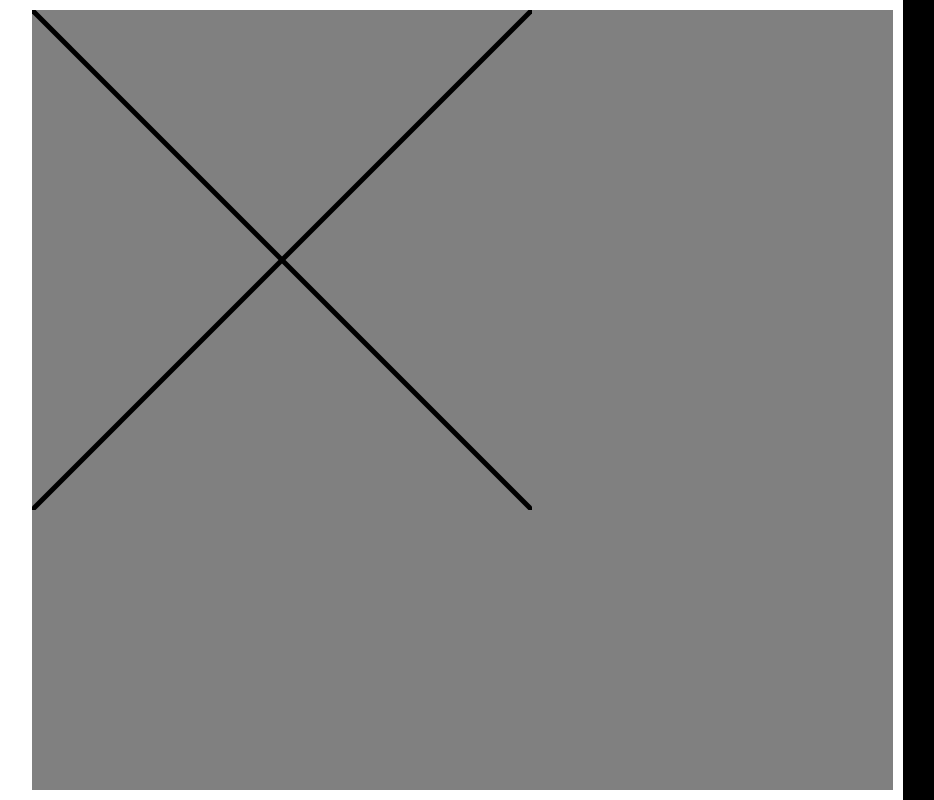
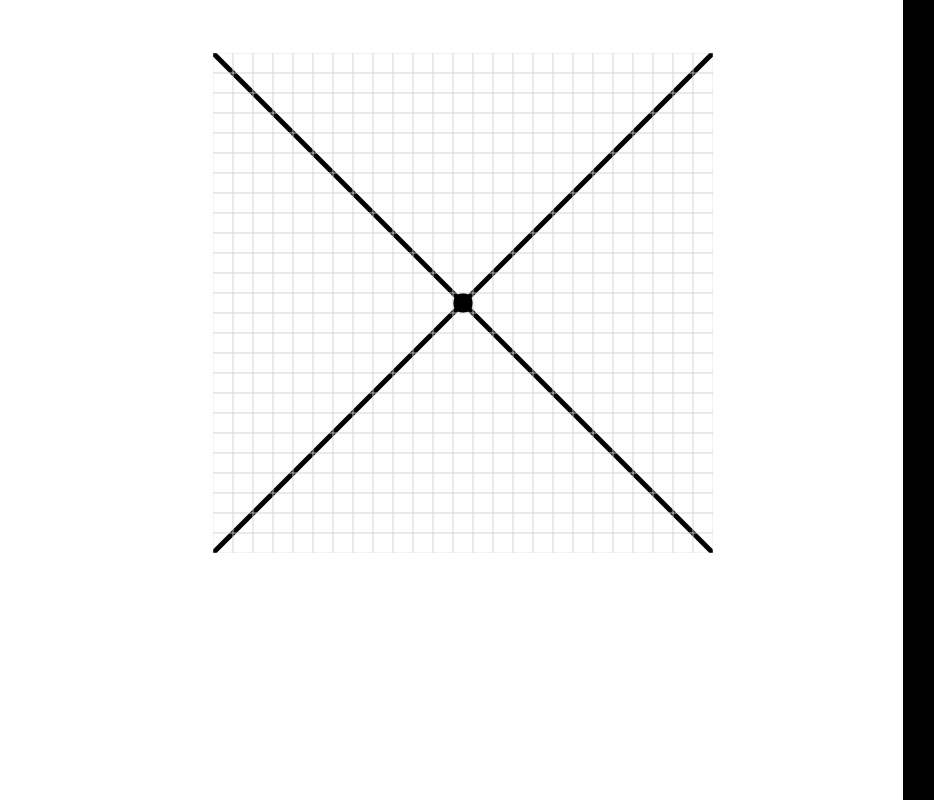
Before and after one commit to lolasanchezz/dinkly, a plain HTML site: page demandAndSupply.html in a window 1280 px wide. Shown: the whole page, without its empty margins (8-942 px from the left). Drawn offline with nearby package versions, Linux system fonts and the light colour scheme.

Commit message:
grid without numbers :)

```diff
--- a/demandAndSupply.css
+++ b/demandAndSupply.css
@@ -6,8 +6,9 @@ height: 100vh;
 
 #canvasContainer {
     position:relative;
-    background-color: gray;
+    background-color: white;
     flex:1 1 70%;
+    z-index: 1;
     margin: 10px 10px 10px 40px;
 }
 .flex-container {
@@ -19,7 +20,9 @@ height: 100vh;
     background-color:black;
     flex:1 1 30%;
 }
-.konvaStage {
-    border-width: 10px;
-    border-color: white;
+.konvajs-content {
+    /*background-color: #d6d6d6;*/
+    position:absolute;
+    margin: auto;
+    margin-top: 5%
 }
--- a/demandAndSupply.html
+++ b/demandAndSupply.html
@@ -4,9 +4,10 @@
          <script src="https://unpkg.com/konva@9/konva.min.js"></script>
          <link rel="stylesheet" href="demandAndSupply.css">
     </head>
-        <body onresize="fitSceneIntoDiv()">
+        <body>
             <div class = "flex-container">
             <div id="canvasContainer"></div>
+            <div id="canvasContainerBackground" style = "position: absolute; background-color: #d6d6d6; z-index: 2;"></div>
             <div id="buttons"></div>
             </div>
             <script src="demandAndSupplyJS.js" ></script>
--- a/demandAndSupplyJS.js
+++ b/demandAndSupplyJS.js
@@ -1,52 +1,103 @@
-
 var sceneWidth = 500;
 var sceneHeight = 500;
 var scaleX = 1;
 var scaleY = 1;
+var firstTime = true;
+console.log(firstTime);
 
 var stage = new Konva.Stage({
-  container: 'canvasContainer',   // id of container <div>
+  container: "canvasContainer", // id of container <div>
   width: sceneWidth,
   height: sceneHeight,
   id: "konvaStage",
 });
 var demAndSupLinesLayer = new Konva.Layer();
+var backgroundLayer = new Konva.Layer();
 
-
-function fitSceneIntoDiv (){
-  var container = document.getElementById('canvasContainer');
+function fitSceneIntoDiv() {
+  var container = document.getElementById("canvasContainer");
   var containerWidth = container.offsetWidth;
   var containerHeight = container.offsetHeight;
 
-  var changeInScaleX = 500-(500-containerWidth);
-  var changeInScaleY = 500-(500-containerHeight);
+  var changeInScaleX = 500 - (500 - containerWidth);
+  var changeInScaleY = 500 - (500 - containerHeight);
   var scale = Math.min(changeInScaleX, changeInScaleY);
   return scale;
 }
-function checkDivHeightAndWidth (){
-var parentCanvasDiv = document.getElementById('canvasContainer');
+function checkDivHeightAndWidth() {
+  var parentCanvasDiv = document.getElementById("canvasContainer");
   var divWidth = parentCanvasDiv.offsetWidth;
   var divHeight = parentCanvasDiv.offsetHeight;
-if ((divWidth <= 700) || (divHeight <=700)) {
+  if (divWidth <= 500 || divHeight <= 500) {
     stage.width(fitSceneIntoDiv());
     stage.height(fitSceneIntoDiv());
     console.log(stage.width());
     console.log(stage.height());
+    var backgroundRectangleCanvas = document.getElementById(
+      "canvasContainerBackground"
+    );
+    backgroundRectangleCanvas.style.width = stage.width();
+    backgroundRectangleCanvas.style.height = stage.height();
   }
 }
-window.addEventListener('resize', checkDivHeightAndWidth);
+function generateRect() {
+
+  return new Konva.Rect({
+    x: xPos,
+    y: yPos,
+    fillEnabled: false,
+    width: squareWidth,
+    height: squareWidth,
+    stroke: "#cccccc",
+    strokeWidth: 0.5,
+  });
+
+}
+
+window.addEventListener("resize", checkDivHeightAndWidth);
 
 var supLine = new Konva.Line({
-  points: [0,0,stage.width(),stage.height()],
-  stroke: 'black',
+  points: [0, 0, stage.width(), stage.height()],
+  stroke: "black",
   strokeWidth: 5,
+  listening: true,
 });
 var demLine = new Konva.Line({
-  points: [0, stage.height(), stage.width(),0],
-  stroke: 'black',
+  points: [0, stage.height(), stage.width(), 0],
+  stroke: "black",
   strokeWidth: 5,
-})
+  listening: true,
+});
+
+var equilibrium = new Konva.Circle({
+  x: stage.width() / 2,
+  y: stage.height() / 2,
+  radius: 10,
+  fill: "black",
+});
+demAndSupLinesLayer.add(equilibrium);
 demAndSupLinesLayer.add(supLine);
 demAndSupLinesLayer.add(demLine);
+backgroundLayer.add(generateRect());
+stage.add(backgroundLayer);
 stage.add(demAndSupLinesLayer);
 console.log("hii");
+
+
+var squareWidth = 20;
+var xPos = 0;
+var yPos = 0;
+
+
+
+
+
+while (yPos <= stage.height() - squareWidth) {
+  xPos = 0; // Reset xPos at the beginning of each row
+  while (xPos <= stage.width() - squareWidth) {
+    backgroundLayer.add(generateRect());
+   xPos = xPos + squareWidth;
+  }
+  yPos = yPos + squareWidth;
+}
+stage.add(backgroundLayer);
```
Also changed, not shown: 1 other file. Lines whose indentation alone changed are shown as unchanged.
